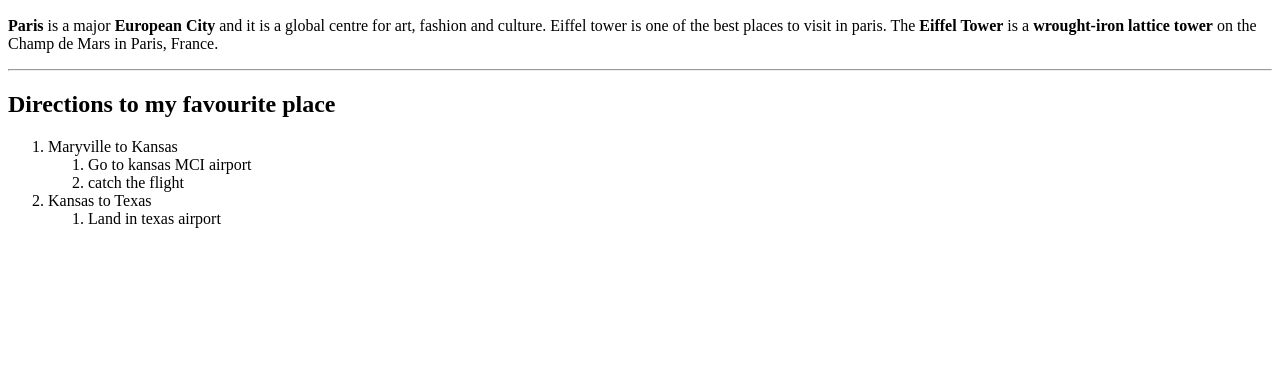
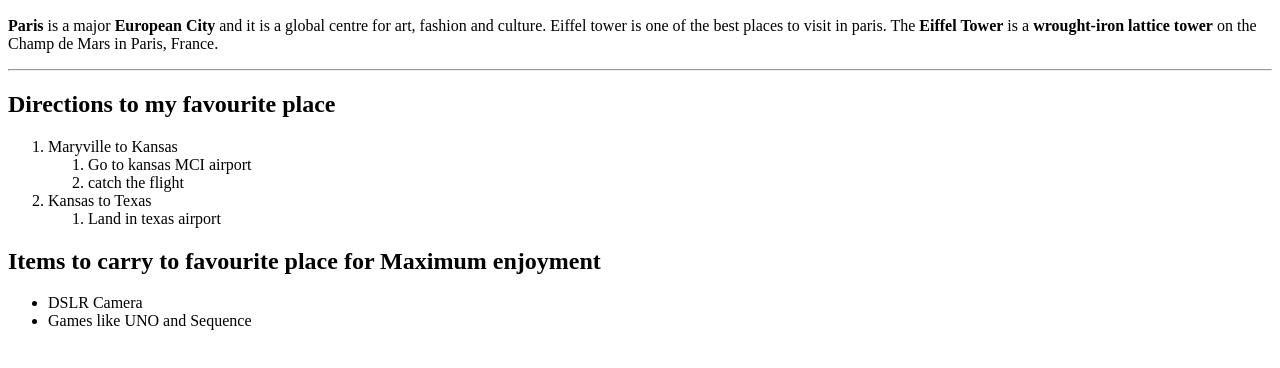
Before and after one commit to 44-563-WebApps-F21/webapps-f21-assignment-3-deepthi39, a plain HTML site: page index.html in a window 1280 px wide. Shown: the part 110-478 px from the top of the page. Drawn offline with Linux system fonts and the light colour scheme.

Commit message:
Unordered list added

```diff
--- a/index.html
+++ b/index.html
@@ -27,5 +27,10 @@
              <li>Land in texas airport</li>
          </ol>
      </ol>
+     <h2>Items to carry to favourite place for Maximum enjoyment</h2>
+     <ul>
+         <li>DSLR Camera</li>
+         <li>Games like UNO and Sequence</li>
+     </ul>
     </body>
      </html>
```
